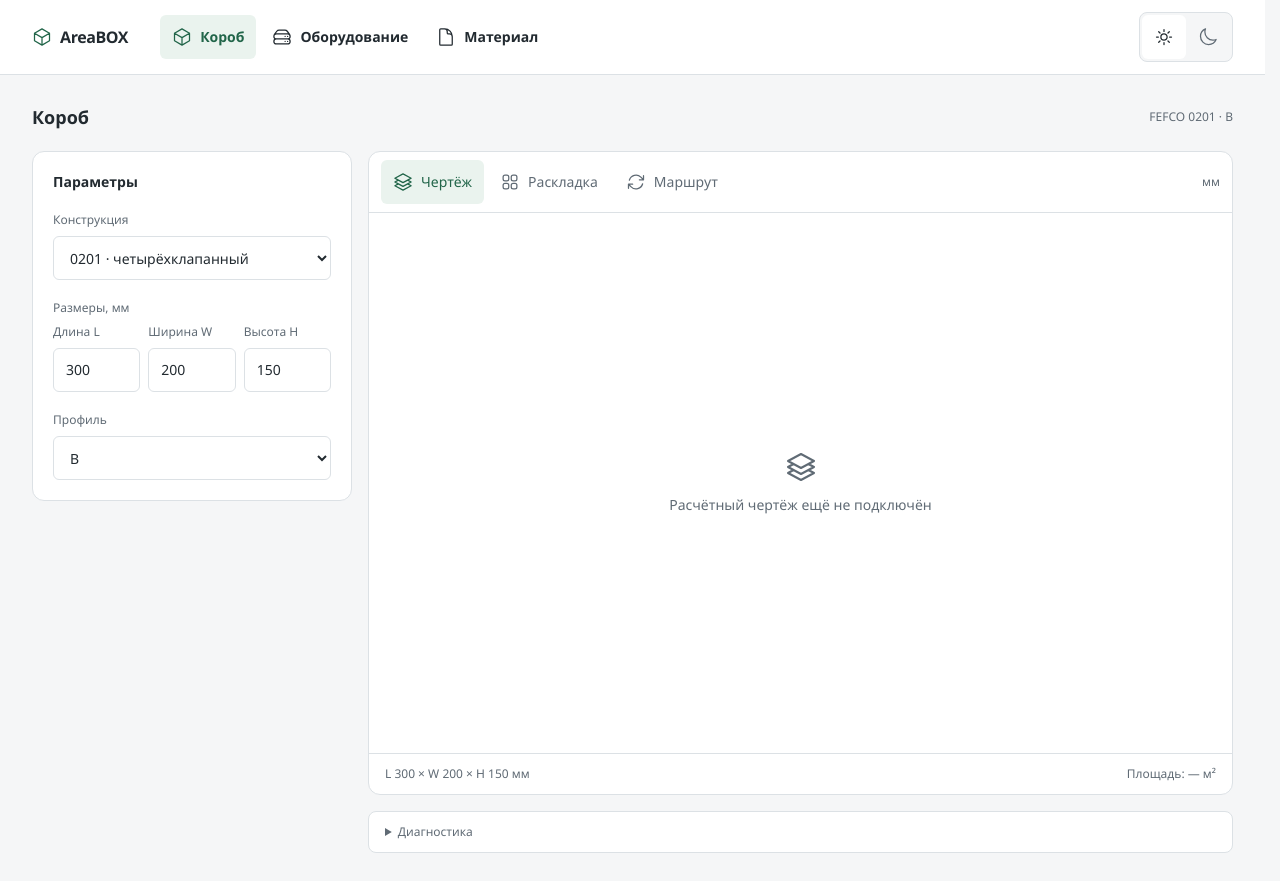
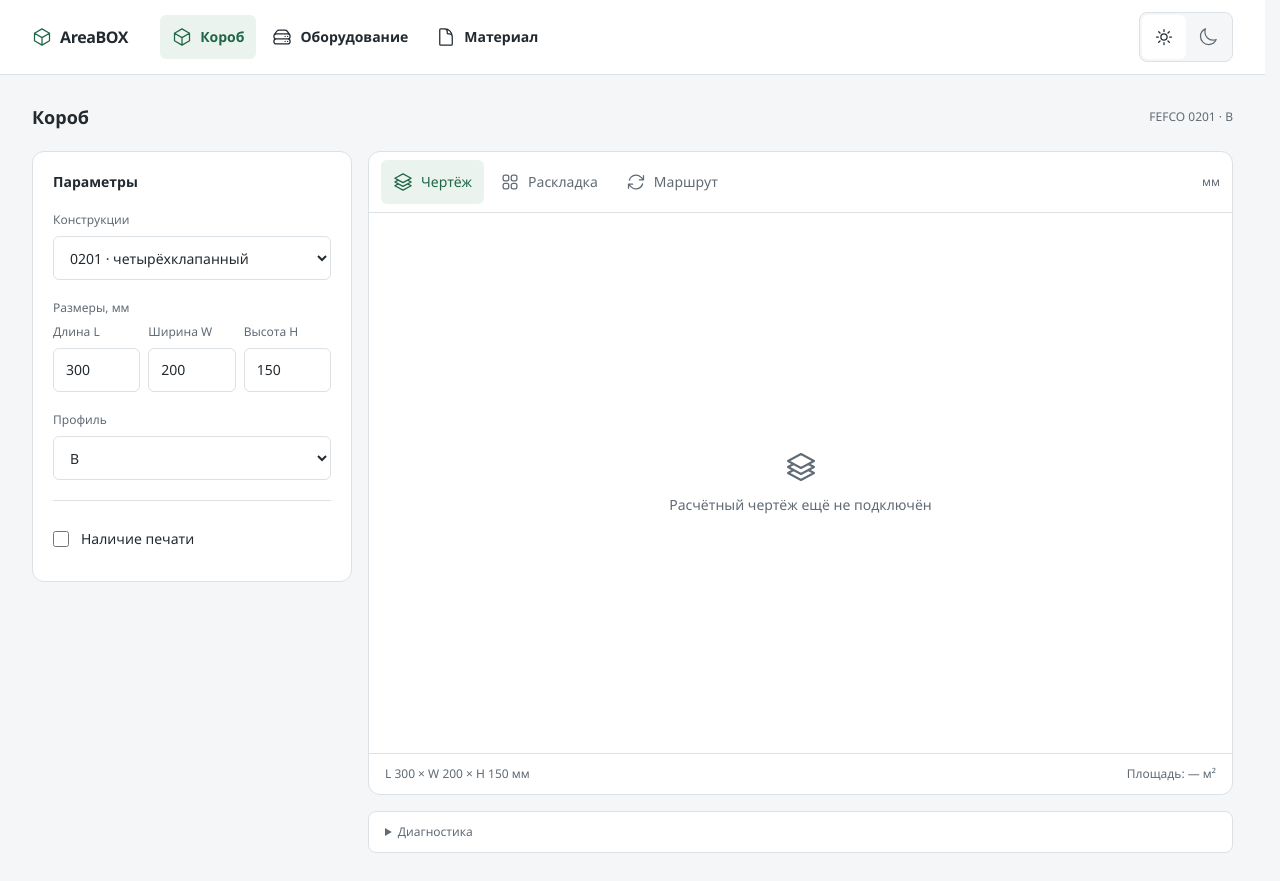
Before and after one commit to DemonicRous/areabox-vue, a Vue app: page / in a window 1280 px wide. Built offline with nearby package versions, Linux system fonts and the light colour scheme.

Commit message:
Add conditional printing options to box parameters

```diff
--- a/src/components/BoxDraftForm.vue
+++ b/src/components/BoxDraftForm.vue
@@ -17,6 +17,9 @@ const errors = computed(() => {
     }
   }
   if (draft.widthMm > draft.lengthMm) issues.push('Ширина должна быть не больше длины.')
+  if (draft.hasPrinting && (!Number.isInteger(draft.printColors) || draft.printColors < 1)) {
+    issues.push('Количество цветов: введите целое число от 1.')
+  }
   return issues
 })
 </script>
@@ -25,11 +28,25 @@ const errors = computed(() => {
   <section class="rounded-xl border border-line bg-surface p-4 sm:p-5" aria-labelledby="box-parameters">
     <h2 id="box-parameters" class="mb-5 text-sm font-semibold">Параметры</h2>
     <div class="space-y-5">
-      <label class="field">Конструкция<select v-model="draft.design" class="control"><option v-for="design in designs" :key="design.id" :value="design.id">{{ design.title }}</option></select></label>
+      <label class="field">Конструкции<select v-model="draft.design" class="control"><option v-for="design in designs" :key="design.id" :value="design.id">{{ design.title }}</option></select></label>
       <fieldset><legend class="mb-2 text-xs font-medium text-muted">Размеры, мм</legend><div class="grid grid-cols-3 gap-2">
         <label v-for="field in dimensions" :key="field.key" class="field">{{ field.label }}<input v-model.number="draft[field.key]" class="control tabular-nums" type="number" inputmode="decimal" :min="field.min" max="2500" step="1" :aria-invalid="typeof draft[field.key] !== 'number' || draft[field.key] < field.min || draft[field.key] > 2500 || (field.key === 'widthMm' && draft.widthMm > draft.lengthMm)" :aria-describedby="errors.length ? 'box-errors' : undefined" /></label>
       </div></fieldset>
       <label class="field">Профиль<select v-model="draft.profile" class="control"><option v-for="profile in profiles" :key="profile">{{ profile }}</option></select></label>
+      <div class="space-y-4 border-t border-line pt-4">
+        <label class="flex min-h-11 cursor-pointer items-center gap-3 text-sm font-medium">
+          <input v-model="draft.hasPrinting" type="checkbox" class="size-4 shrink-0 accent-accent" aria-controls="box-printing" />
+          Наличие печати
+        </label>
+        <div v-if="draft.hasPrinting" id="box-printing" class="grid gap-4 sm:grid-cols-2">
+          <label class="field">Тип печати<select v-model="draft.printType" class="control">
+            <option value="digital">Цифровая</option>
+            <option value="flexo">Флексопечать</option>
+            <option value="pinlong">Полноцвет (Пинлонг)</option>
+          </select></label>
+          <label class="field">Количество цветов<input v-model.number="draft.printColors" class="control tabular-nums" type="number" inputmode="numeric" min="1" step="1" :aria-invalid="!Number.isInteger(draft.printColors) || draft.printColors < 1" :aria-describedby="errors.length ? 'box-errors' : undefined" /></label>
+        </div>
+      </div>
       <ul v-if="errors.length" id="box-errors" class="space-y-1 text-xs leading-relaxed text-danger" role="alert"><li v-for="error in errors" :key="error">{{ error }}</li></ul>
     </div>
   </section>
--- a/src/composables/useBoxDraft.ts
+++ b/src/composables/useBoxDraft.ts
@@ -1,5 +1,5 @@
 import { reactive } from 'vue'
 import type { BoxInput } from '../domain/types'
 
-const draft = reactive<BoxInput>({ design: '0201', profile: 'B', lengthMm: 300, widthMm: 200, heightMm: 150 })
+const draft = reactive<BoxInput>({ design: '0201', profile: 'B', lengthMm: 300, widthMm: 200, heightMm: 150, hasPrinting: false, printType: 'digital', printColors: 1 })
 export function useBoxDraft() { return draft }
--- a/src/domain/types.ts
+++ b/src/domain/types.ts
@@ -7,10 +7,14 @@ export interface CardboardProfile {
 }
 export type DesignId = '0200' | '0201' | '0202' | '0201-2' | '0201-4'
 export type Suitability = 'fit' | 'review' | 'blocked'
+export type PrintType = 'digital' | 'flexo' | 'pinlong'
 export interface BoxInput {
   design: DesignId
   profile: ProfileId
   lengthMm: number
   widthMm: number
   heightMm: number
+  hasPrinting: boolean
+  printType: PrintType
+  printColors: number
 }
```
